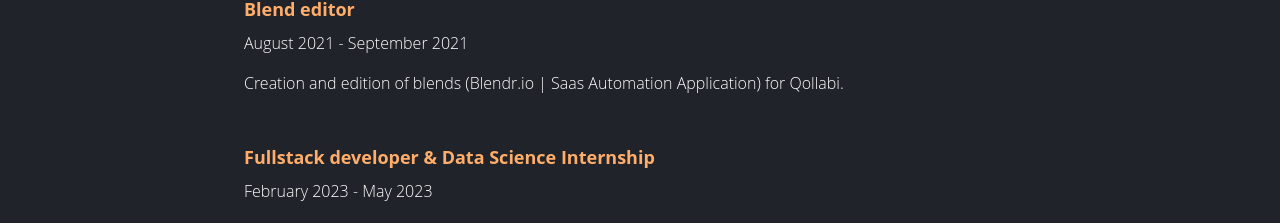
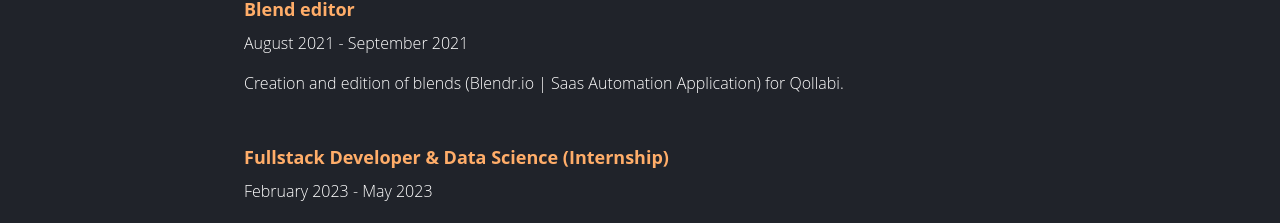
Before and after one commit to meduard11/eduard-cv, a React (Create React App) app: page / in a window 1280 px wide. Shown: the part 1251-1474 px from the top of the page. Built offline with nearby package versions, Linux system fonts and the light colour scheme.

Commit message:
maj intership

```diff
--- a/src/App.js
+++ b/src/App.js
@@ -60,7 +60,7 @@ const App = () => (
             title_color="text-rajah"
           ></ExperienceBox>
           <ExperienceBox
-            job_title="Fullstack developer & Data Science Internship"
+            job_title="Fullstack Developer & Data Science (Internship)"
             start_d="February 2023"
             end_d="May 2023"
             job_description="Road traffic prediction based on synthetic data and synthetic data generation. I developed in python a highway traffic simulator that generated data, then used the data generated to train and test two models I had also developed, one being a Random Forest and the other a Recurrent Neural Network (GRU)."
```
